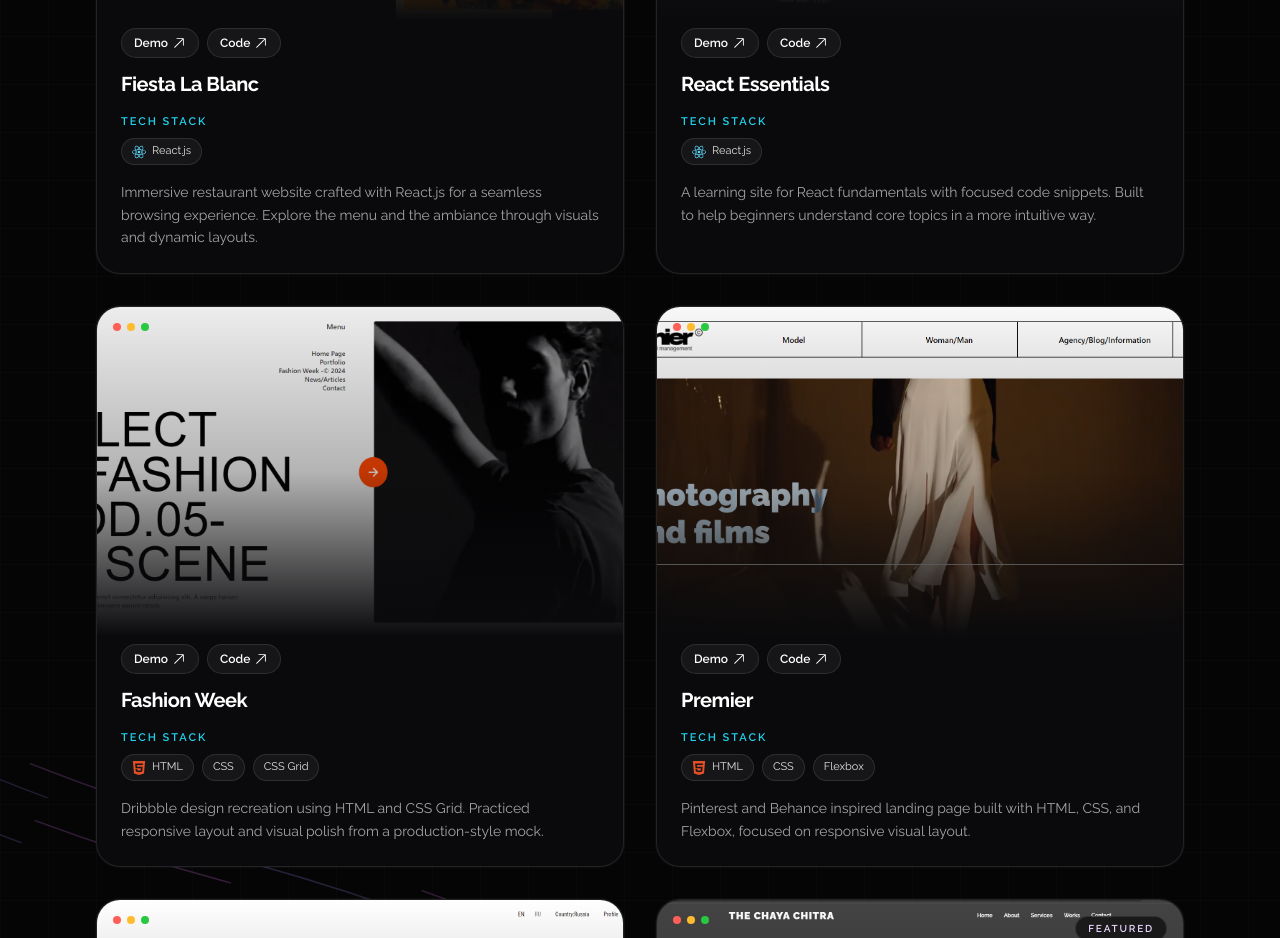
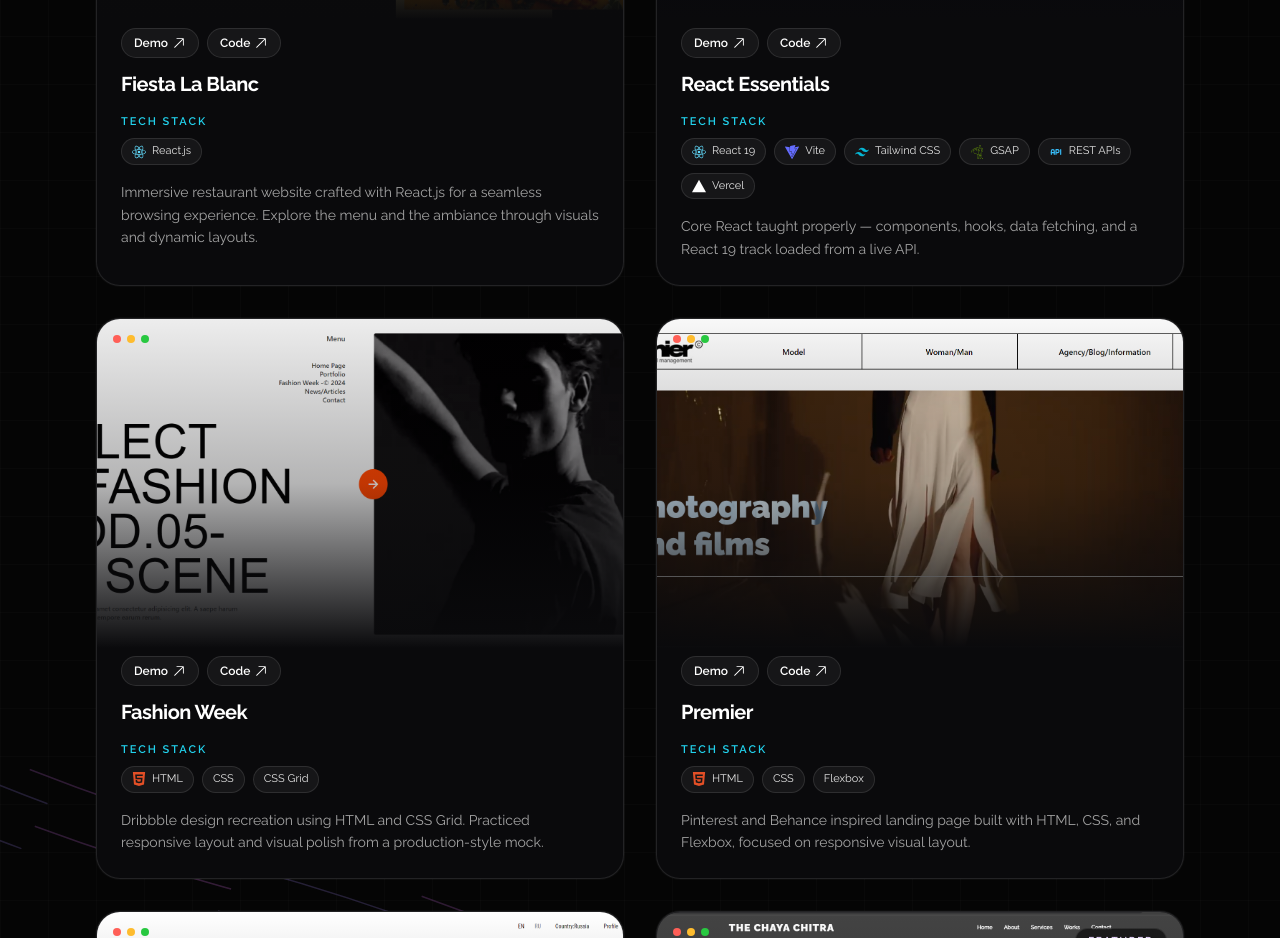
Before and after one commit to Vargos98/personal-portfolio, a React (Vite) app: page / in a window 1280 px wide. Shown: the part 1340-2278 px from the top of the page. Built offline with nearby package versions, Linux system fonts and the light colour scheme.

Commit message:
Update: Project info

```diff
--- a/src/data/projects.js
+++ b/src/data/projects.js
@@ -24,9 +24,9 @@ export const projects = [
     image: reactEssentials,
     demo: 'https://react-essentials-rosy.vercel.app/',
     code: 'https://github.com/Vargos98/react-essentials',
-    stack: ['React.js'],
+    stack: ['React 19', 'Vite', 'Tailwind CSS', 'GSAP', 'REST APIs', 'Vercel'],
     description:
-      'A learning site for React fundamentals with focused code snippets. Built to help beginners understand core topics in a more intuitive way.',
+      'Core React taught properly — components, hooks, data fetching, and a React 19 track loaded from a live API.',
   },
   {
     id: 'fashion-week',
--- a/src/data/skills.js
+++ b/src/data/skills.js
@@ -31,6 +31,8 @@ import {
   SiJquery,
   SiOpenjdk,
   SiCplusplus,
+  SiVite,
+  SiGreensock,
 } from 'react-icons/si';
 import zustand from '@/assets/images/tech/zustand.svg';
 
@@ -48,6 +50,8 @@ export const skills = [
   { id: 'antd', title: 'Ant Design', Icon: SiAntdesign, color: '#0170FE', group: 'frontend' },
   { id: 'atlaskit', title: 'Atlaskit', Icon: SiAtlassian, color: '#2684FF', group: 'frontend' },
   { id: 'jquery', title: 'jQuery', Icon: SiJquery, color: '#0769AD', group: 'frontend', hidden: true },
+  { id: 'vite', title: 'Vite', Icon: SiVite, color: '#646CFF', group: 'devops', hidden: true },
+  { id: 'gsap', title: 'GSAP', Icon: SiGreensock, color: '#88CE02', group: 'frontend', hidden: true },
   { id: 'node', title: 'Node.js', Icon: SiNodedotjs, color: '#5FA04E', group: 'backend' },
   { id: 'express', title: 'Express.js', Icon: SiExpress, color: '#FFFFFF', group: 'backend' },
   { id: 'mongo', title: 'MongoDB', Icon: SiMongodb, color: '#47A248', group: 'backend' },
@@ -103,12 +107,18 @@ export const featuredSkills = [
 
 export const STACK_ALIASES = {
   'React.js': 'react',
+  'React 19': 'react',
   HTML: 'html',
   CSS: 'css',
   'CSS Grid': 'css',
   Flexbox: 'css',
   jQuery: 'jquery',
   JavaScript: 'javascript',
+  'Tailwind CSS': 'tailwind',
+  GSAP: 'gsap',
+  Vite: 'vite',
+  'REST APIs': 'rest',
+  Vercel: 'vercel',
 };
 
 export function skillFromStackLabel(label) {
```
Also changed, not shown: src/assets/images/projects/React-Essentials.png.
